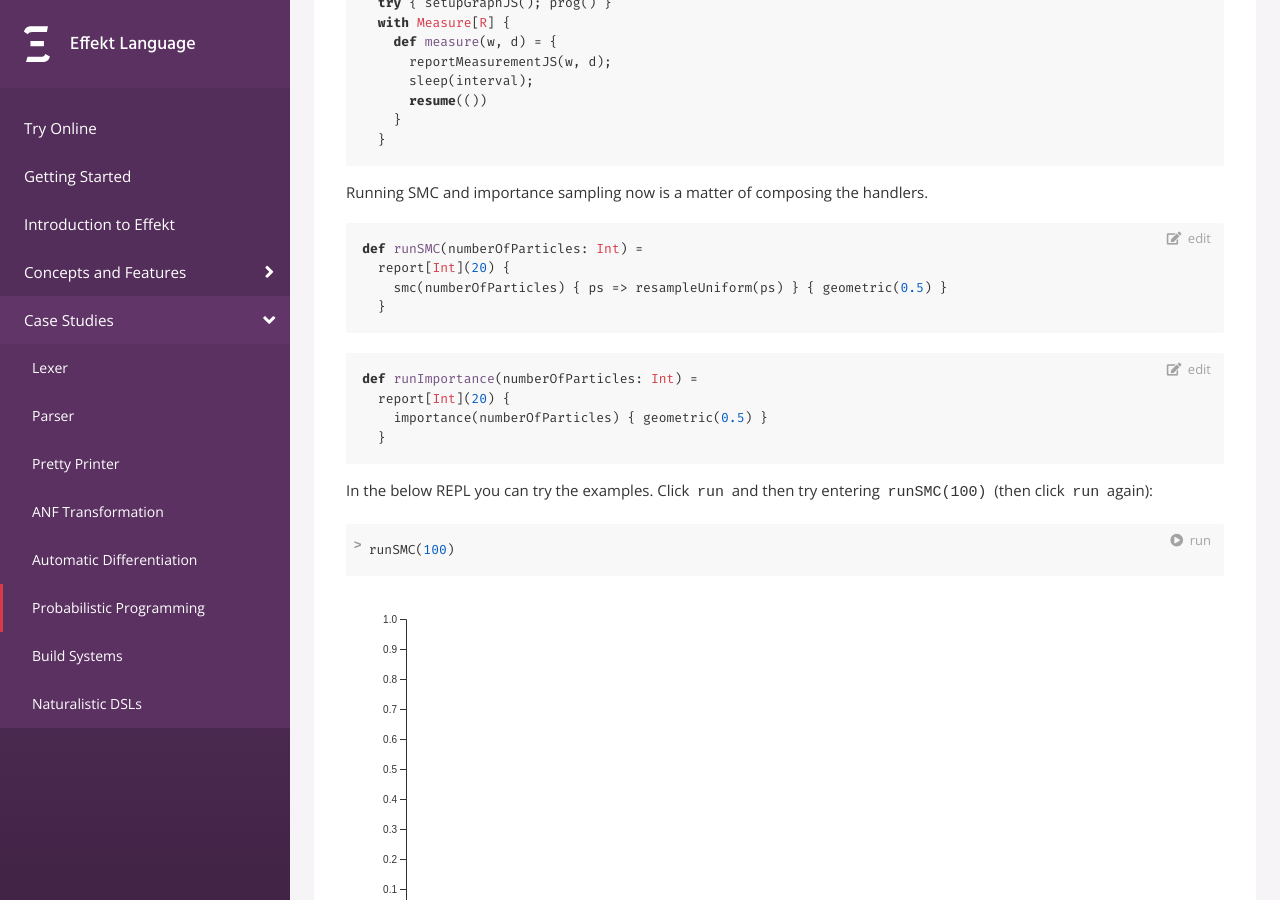
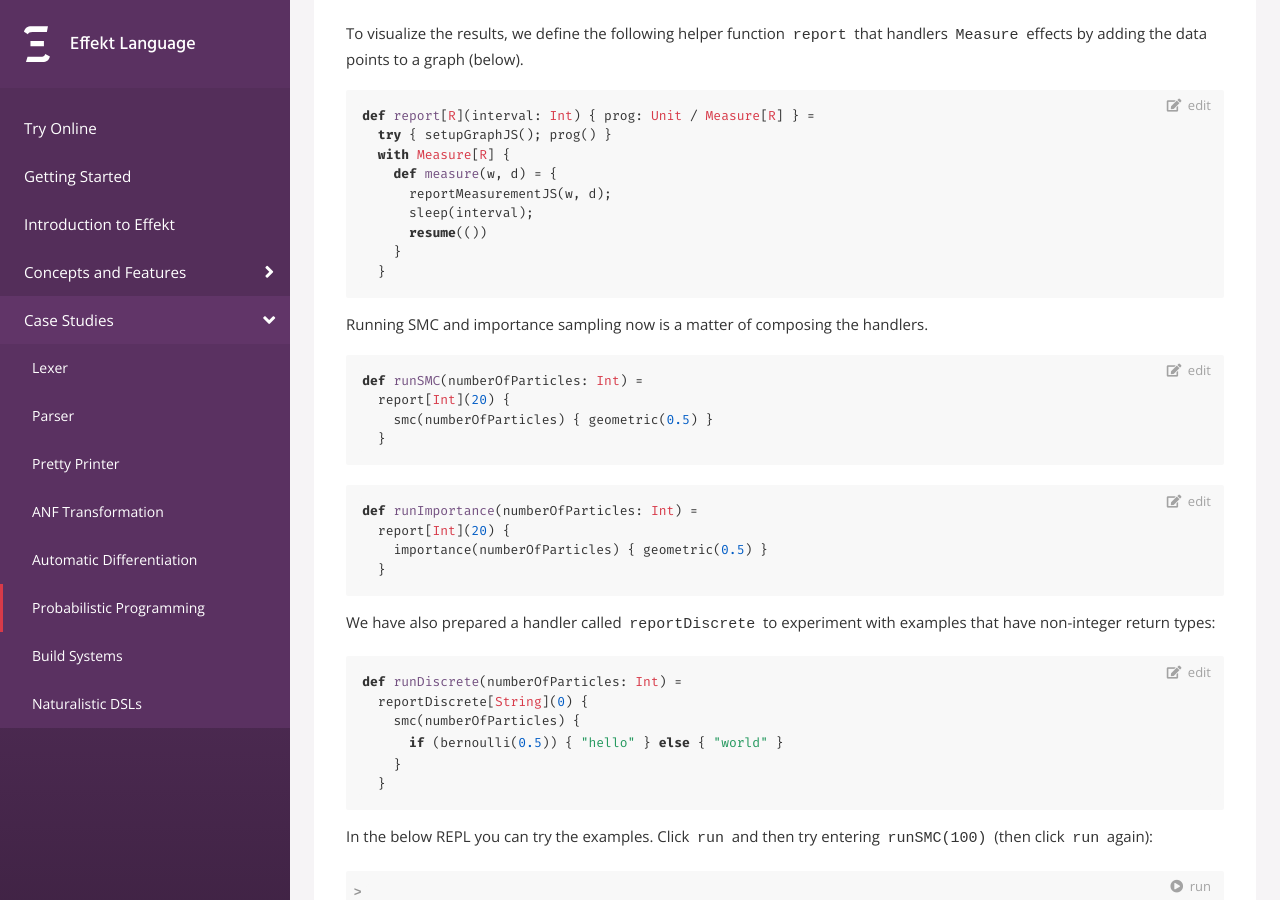
Before and after one commit to effekt-lang/effekt-website, a Jekyll site: the page built from docs/casestudies/smc.md, in a window 1280 px wide and 900 px high, scrolled down 3573 px. Built offline with Jekyll 4.4.1, drawn with Linux system fonts in a browser that asks for light colours; some of the changed text lies outside the part shown.

Commit message:
Slightly refactor smc handler and allow reporting discrete values

````diff
--- a/docs/casestudies/smc.md
+++ b/docs/casestudies/smc.md
@@ -137,6 +137,12 @@ def totalWeight(ps: List[Particle]): Double = {
 }
 ```
 
+Now we have everything available to define `smc` as `smcHandler` using `resampleUniform`:
+```
+def smc[R](numberOfParticles: Int) { p: () => R / SMC } =
+  smcHandler[R](numberOfParticles) { ps => resampleUniform(ps) } { p() }
+```
+
 
 
 ## Importance Sampling
@@ -167,6 +173,10 @@ extern def sleep(n: Int): Unit =
 extern def reportMeasurementJS[R](w: Double, d: R): Unit =
   "$effekt.callcc(k => { showPoint(w, d); window.setTimeout(() => k(null), 0)})"
 
+extern def reportDiscreteMeasurementJS[R](w: Double, d: R): Unit =
+  "$effekt.callcc(k => { showPoint(w, d, { discrete: true }); window.setTimeout(() => k(null), 0)})"
+
+
 // here we set a time out to allow rerendering
 extern pure def setupGraphJS(): Unit =
   "setup()"
@@ -184,12 +194,23 @@ def report[R](interval: Int) { prog: Unit / Measure[R] } =
     }
   }
 ```
+```effekt:hide
+def reportDiscrete[R](interval: Int) { prog: Unit / Measure[R] } =
+  try { setupGraphJS(); prog() }
+  with Measure[R] {
+    def measure(w, d) = {
+      reportDiscreteMeasurementJS(w, d);
+      sleep(interval);
+      resume(())
+    }
+  }
+```
 
 Running SMC and importance sampling now is a matter of composing the handlers.
 ```
 def runSMC(numberOfParticles: Int) =
   report[Int](20) {
-    smc(numberOfParticles) { ps => resampleUniform(ps) } { geometric(0.5) }
+    smc(numberOfParticles) { geometric(0.5) }
   }
 ```
 
@@ -200,10 +221,21 @@ def runImportance(numberOfParticles: Int) =
   }
 ```
 
+We have also prepared a handler called `reportDiscrete` to experiment with examples that
+have non-integer return types:
+```
+def runDiscrete(numberOfParticles: Int) =
+  reportDiscrete[String](0) {
+    smc(numberOfParticles) {
+      if (bernoulli(0.5)) { "hello" } else { "world" }
+    }
+  }
+```
+
 
 In the below REPL you can try the examples. Click `run` and then try entering `runSMC(100)` (then click `run` again):
 ```effekt:repl
-runSMC(100)
+
 ```
 
 
@@ -259,6 +291,20 @@ const bar = svg.selectAll(".bar")
   .data(data)
 
 
+function scaleDiscrete(data) {
+  x.domain(data.map(function(d) { return d.value; }))
+  xaxis.call(d3.axisBottom(x))
+}
+
+function scaleLinear(data) {
+  const minValue = d3.min(data, function(d) { return d.value; })
+  const maxValue = d3.max(data, function(d) { return d.value; })
+
+  x.domain(range(minValue, maxValue))
+  xaxis.call(d3.axisBottom(x))
+}
+
+
 function setup() {
   data = []
   count = 0
@@ -348,7 +383,19 @@ function showPoint(weight, value) {
   if (!found) {
     data.push({ weight, value })
   }
-  render(normalize(data))
+}
+
+function showPoint(weight, value, options) {
+  count = count + 1;
+  counter.innerHTML = count;
+  addPointToData(weight, value)
+  const normalized = normalize(data)
+  if (!!options && !!options.discrete) {
+    scaleDiscrete(normalized)
+  } else {
+    scaleLinear(normalized)
+  }
+  render(normalized)
 }
 
 </script>
````
Also changed, not shown: other parts of docs/casestudies/smc.md (+2 -13 lines).
